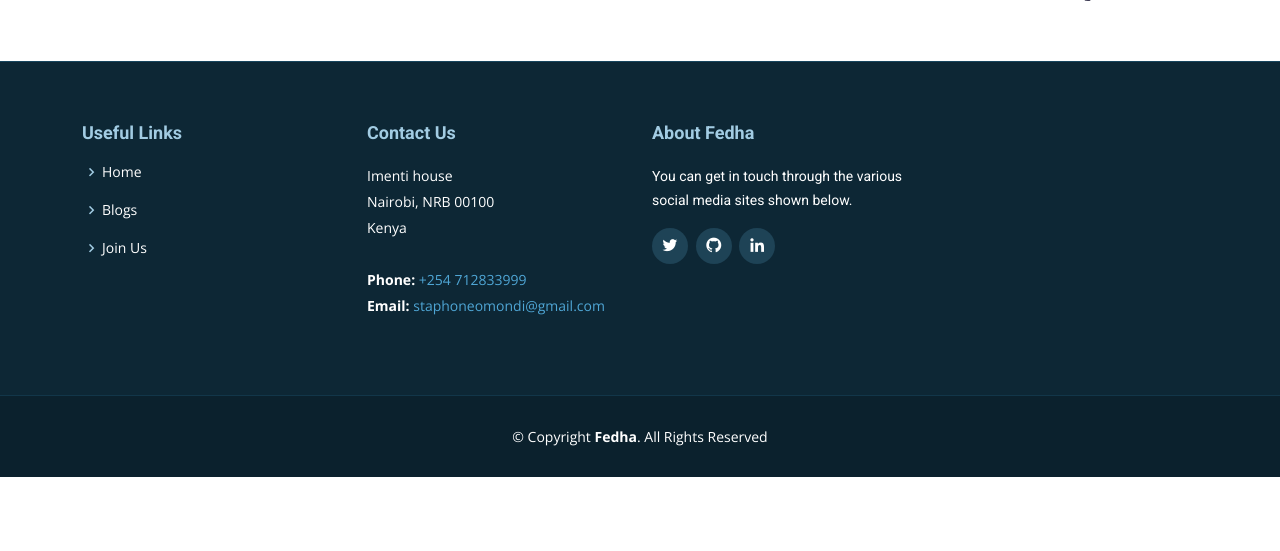
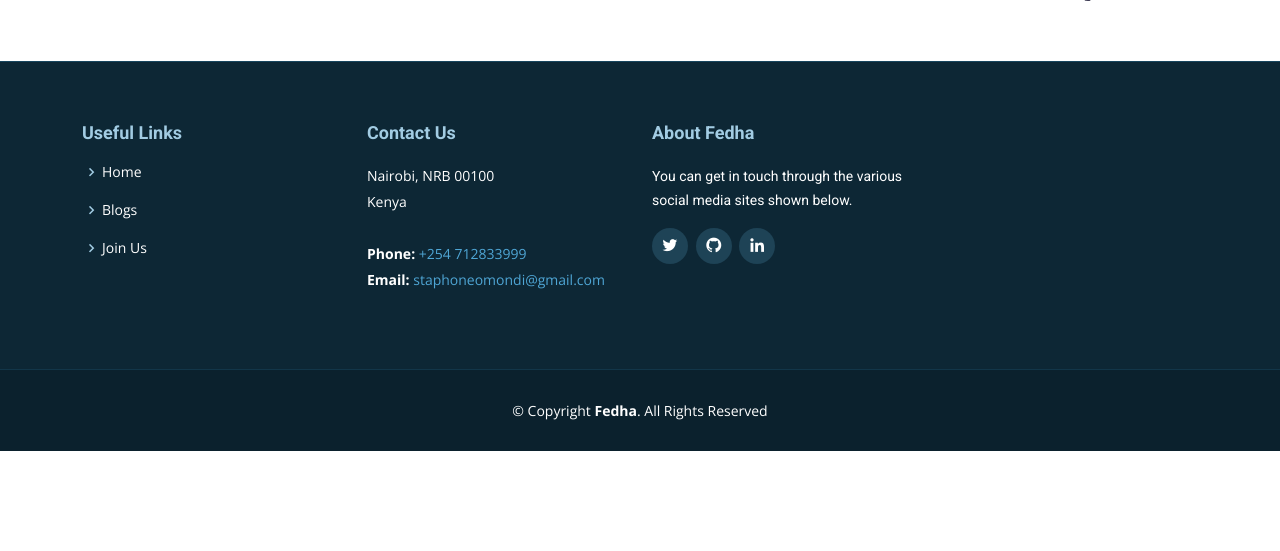
Before and after one commit to StaphoneWizzoh/Fedha-Youth-Group, a Django app: page / in a window 1280 px wide. Shown: the part 3456-4007 px from the top of the page. Before the commit the page ends 3933 px from the top, so only its background shows below. Run offline with Django 4.2, Linux system fonts and the light colour scheme; some libraries are stand-ins or nearby versions.

Commit message:
updated contact details

```diff
--- a/templates/base.html
+++ b/templates/base.html
@@ -254,7 +254,6 @@
                         <div class="col-lg-3 col-md-6 footer-contact">
                             <h4>Contact Us</h4>
                             <p>
-                                Imenti house <br />
                                 Nairobi, NRB 00100<br />
                                 Kenya <br /><br />
                                 <strong>Phone:</strong> <a href="tel:+254712833999"> +254 712833999 </a><br />
```
